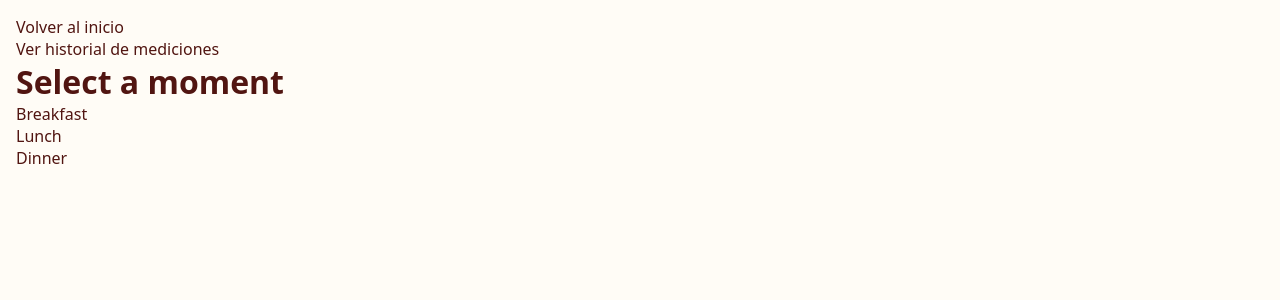
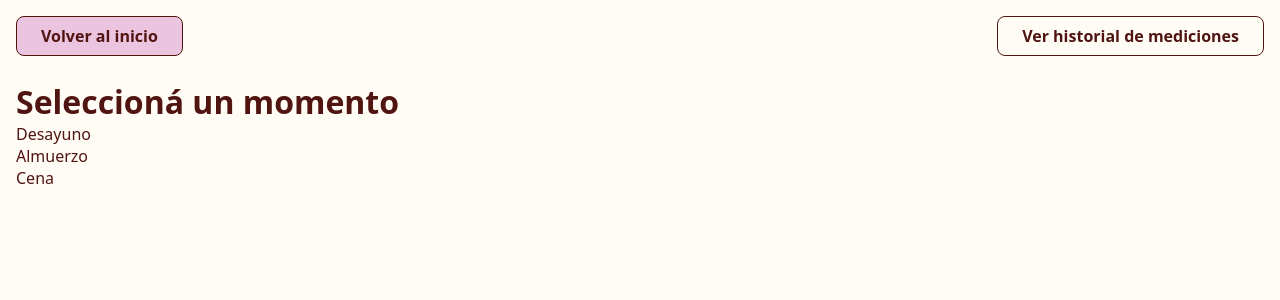
Before and after one commit to leandromuzzupappa/glucose-control, a Next.js app: page /new in a window 1280 px wide. Shown: the top 300 px of the page. Built offline with nearby package versions, Linux system fonts and the light colour scheme.

Commit message:
feat: add styles for the header

```diff
--- a/src/app/new/page.tsx
+++ b/src/app/new/page.tsx
@@ -6,16 +6,16 @@ export default async function NewMomentPage() {
     <>
       <Header />
       <main>
-        <h1>Select a moment</h1>
+        <h1>Seleccioná un momento</h1>
         <ul>
           <li>
-            <Link href="/new/breakfast">Breakfast</Link>
+            <Link href="/new/breakfast">Desayuno</Link>
           </li>
           <li>
-            <Link href="/new/lunch">Lunch</Link>
+            <Link href="/new/lunch">Almuerzo</Link>
           </li>
           <li>
-            <Link href="/new/dinner">Dinner</Link>
+            <Link href="/new/dinner">Cena</Link>
           </li>
         </ul>
       </main>
--- a/src/components/Header/Header.module.css
+++ b/src/components/Header/Header.module.css
@@ -1,3 +1,24 @@
 .header {
+  margin-block-end: var(--spacing-4);
   position: relative;
 }
+
+.navList {
+  display: flex;
+  gap: var(--spacing-4);
+  justify-content: space-between;
+}
+
+.navItem {
+  border: 1px solid var(--foreground);
+  border-radius: var(--border-radius-sm);
+  display: block;
+  font-weight: 700;
+  padding-block: var(--spacing-2);
+  padding-inline: var(--spacing-4);
+  text-wrap: balance;
+
+  &[href="/"] {
+    background: var(--clr-purple);
+  }
+}
--- a/src/components/Header/Header.tsx
+++ b/src/components/Header/Header.tsx
@@ -15,17 +15,23 @@ export const Header = ({ className }: HeaderProps): ReactElement => {
 
   return (
     <header className={classNames(styles.header, className)}>
-      <nav>
-        <ul>
+      <nav className={styles.nav}>
+        <ul className={styles.navList}>
           <li>
-            <Link href="/">Volver al inicio</Link>
+            <Link href="/" className={styles.navItem}>
+              Volver al inicio
+            </Link>
           </li>
 
           <li>
             {pathname === "/history" ? (
-              <Link href="/new">Registrar una nueva medición</Link>
+              <Link href="/new" className={styles.navItem}>
+                Registrar una nueva medición
+              </Link>
             ) : (
-              <Link href="/history">Ver historial de mediciones</Link>
+              <Link href="/history" className={styles.navItem}>
+                Ver historial de mediciones
+              </Link>
             )}
           </li>
         </ul>
```
